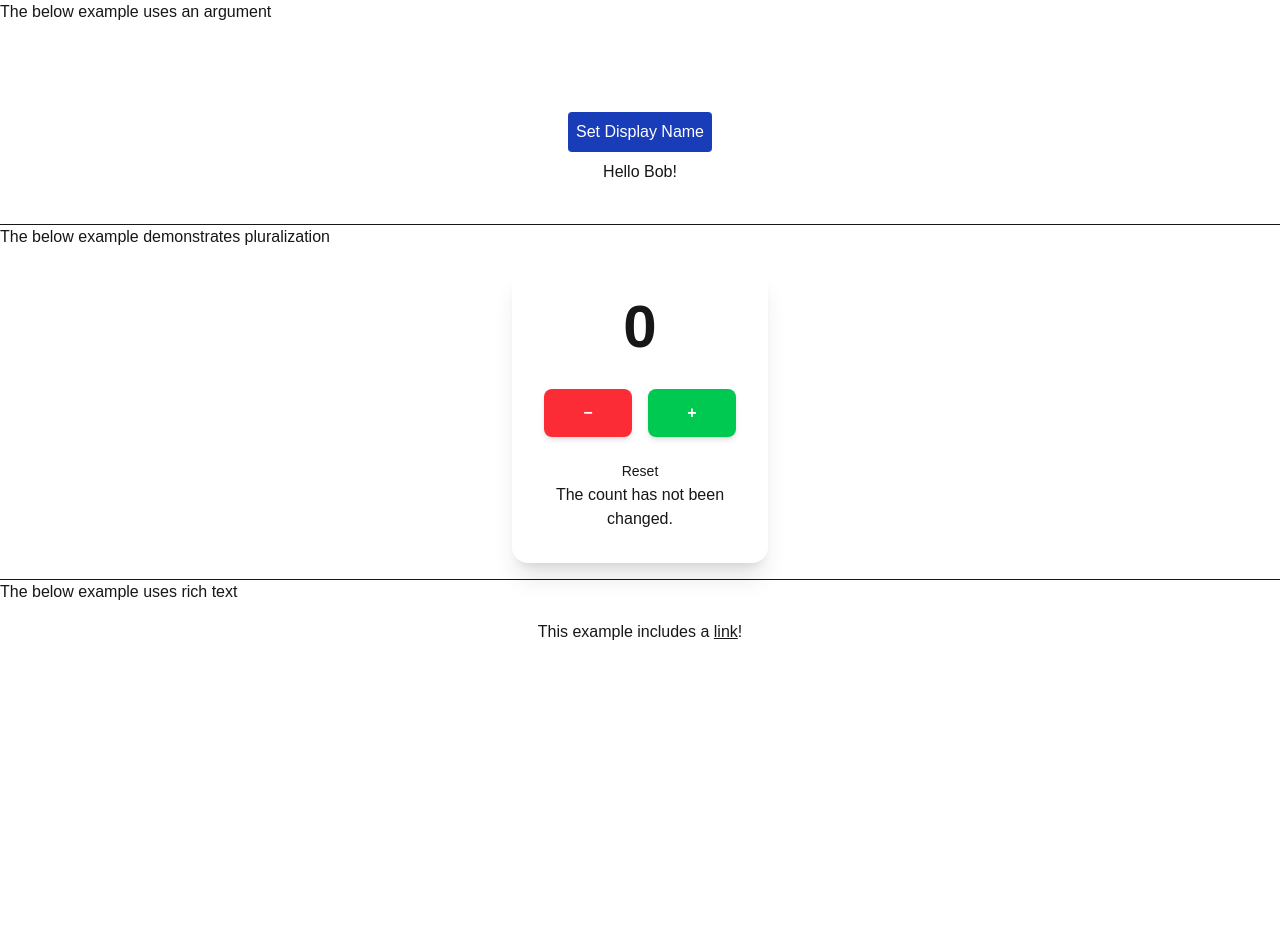
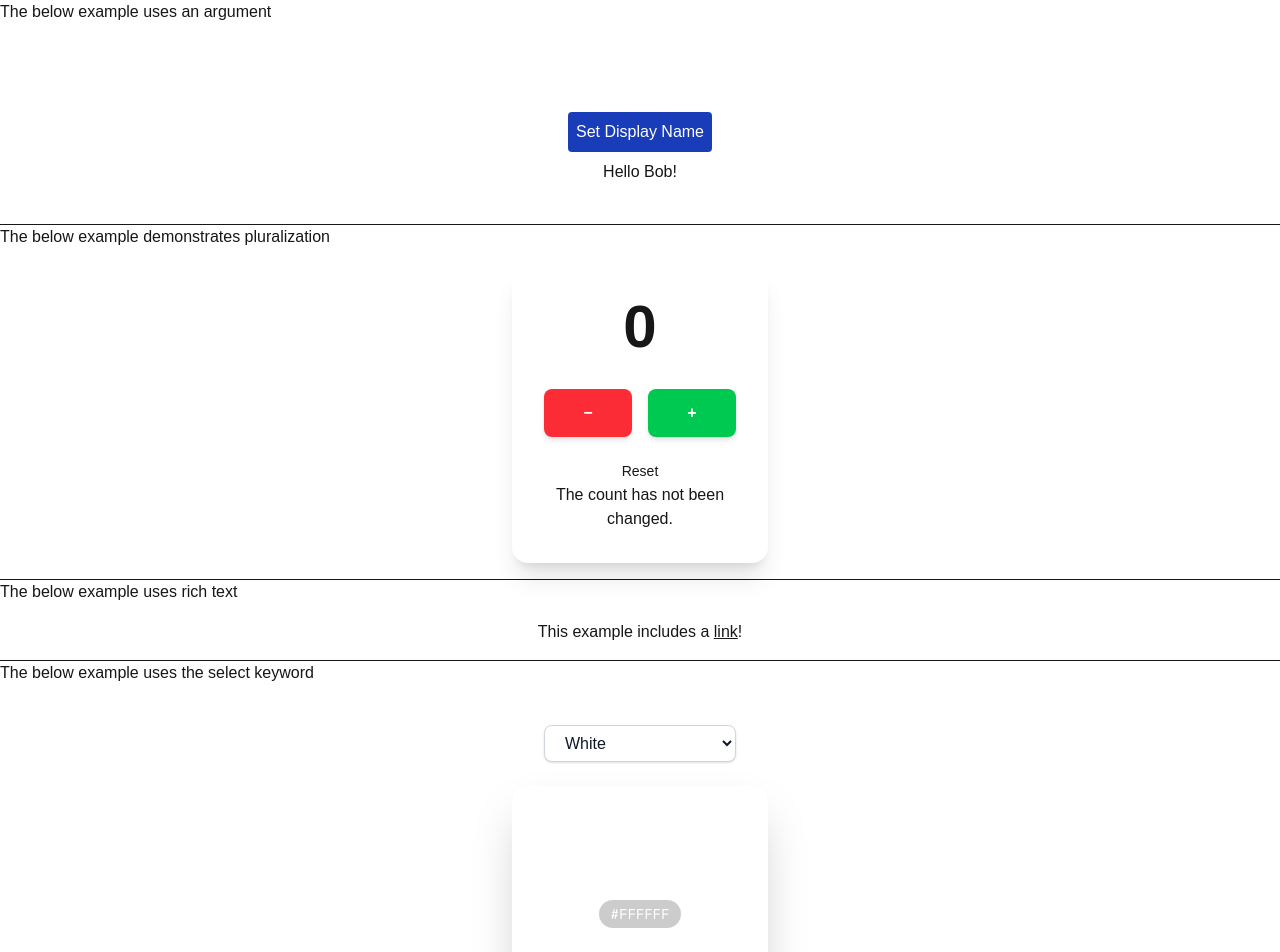
Before and after one commit to begarland/i18n-example, a Next.js app: page /translate-helpers in a window 1280 px wide. Shown: the top 952 px of the page. Before the commit the page ends 800 px from the top, so only its background shows below. Built offline with nearby package versions, Linux system fonts and the light colour scheme.

Commit message:
Add select keyword

```diff
--- a/app/translate-helpers/page.tsx
+++ b/app/translate-helpers/page.tsx
@@ -1,6 +1,7 @@
 import ExampleTranslationUsingRichText from "@/components/ExampleTranslationsUsingRichText"
 import ExampleTranslationUsingArgument from "@/components/ExampleTranslationUsingArgument"
 import ExampleTranslationUsingPluralization from "@/components/ExampleTranslationUsingPluralization"
+import ExampleTranslationUsingSelect from "@/components/ExampleTranslationUsingSelect"
 
 const Page = () => {
     return (
@@ -17,6 +18,10 @@ const Page = () => {
             <p>The below example uses rich text</p>
             <ExampleTranslationUsingRichText />
         </div>
+        <div>
+            <p>The below example uses the select keyword</p>
+            <ExampleTranslationUsingSelect />
+        </div>
 
       </div>
 
--- /dev/null
+++ b/components/ExampleTranslationUsingSelect.tsx
@@ -0,0 +1,49 @@
+"use client"
+import { useTranslations } from "next-intl";
+// For i18n to work on the client side, the application must be wrapped in a `<NextIntlClientProvider>` (see layout.tsx line 31)
+
+import { useState } from "react";
+
+const ExampleTranslationUsingSelect = () => {
+    const [selectedColor, setSelectedColor] = useState('#ffffff');
+    const t = useTranslations();
+
+  const colors = [
+    { name: 'White', value: '#ffffff' },
+    { name: 'Red', value: '#ef4444' },
+    { name: 'Blue', value: '#0ea5e9' },
+    { name: 'Green', value: '#10b981' },
+    { name: 'Purple', value: '#8b5cf6' },
+  ];
+
+  return (
+    <div className="flex flex-col items-center justify-center p-10 space-y-6">
+      <div className="text-center">
+        <select
+          id="color-select"
+          value={selectedColor}
+          onChange={(e) => setSelectedColor(e.target.value)}
+          className="block w-48 px-4 py-2 border border-gray-300 rounded-lg shadow-sm focus:ring-blue-500 focus:border-blue-500 bg-white text-gray-900"
+        >
+          {colors.map((color) => (
+            <option key={color.value} value={color.value}>
+              {t('color', {color: color.name as any})}
+            </option>
+          ))}
+        </select>
+      </div>
+      <div
+        className="w-64 h-64 rounded-2xl border-4 border-white shadow-2xl transition-all duration-500 ease-in-out"
+        style={{ backgroundColor: selectedColor }}
+      >
+        <div className="flex items-center justify-center h-full">
+          <span className="bg-black/20 backdrop-blur-md text-white px-3 py-1 rounded-full text-sm font-mono">
+            {selectedColor.toUpperCase()}
+          </span>
+        </div>
+      </div>
+    </div>
+  );
+};
+
+export default ExampleTranslationUsingSelect
--- a/components/ExampleTranslationsUsingRichText.tsx
+++ b/components/ExampleTranslationsUsingRichText.tsx
@@ -1,11 +1,13 @@
 "use client"
+// For i18n to work on the client side, the application must be wrapped in a `<NextIntlClientProvider>` (see layout.tsx line 31)
+
 import Link from "next/link"
 import { useTranslations } from "use-intl"
 
 const ExampleTranslationUsingRichText = () => {
     const t = useTranslations()
     return (
-      <div className="flex flex-col items-center justify-center p-4">
+      <div className="border-b flex flex-col items-center justify-center p-4">
         <p>{t.rich('linkExample', { link: (chunks) => <Link className='underline' href="/">{chunks}</Link>})}</p>
       </div>
     )
--- a/messages/en-US.d.json.ts
+++ b/messages/en-US.d.json.ts
@@ -8,6 +8,7 @@ declare const messages: {
     "reset": "Reset"
   },
   "pluralizationExample": "{count, plural,\n  =0 {The count has not been changed.}\n  =-1 {The count has been changed to -1.}\n  one {The count has been changed to 1.}\n  other {The count has been changed to #.}\n}",
-  "linkExample": "This example includes a <link>link</link>!"
+  "linkExample": "This example includes a <link>link</link>!",
+  "color": "{color, select, White {White} Red {Red} Blue {Blue} Green {Green} Purple {Purple} other {None}}"
 };
 export default messages;
--- a/messages/en-US.json
+++ b/messages/en-US.json
@@ -5,5 +5,6 @@
     "reset": "Reset"
   },
   "pluralizationExample": "{count, plural,\n  =0 {The count has not been changed.}\n  =-1 {The count has been changed to -1.}\n  one {The count has been changed to 1.}\n  other {The count has been changed to #.}\n}",
-  "linkExample": "This example includes a <link>link</link>!"
+  "linkExample": "This example includes a <link>link</link>!",
+  "color": "{color, select, White {White} Red {Red} Blue {Blue} Green {Green} Purple {Purple} other {None}}"
 }
--- a/messages/fr-CA.json
+++ b/messages/fr-CA.json
@@ -5,5 +5,6 @@
     "reset": "Réinitialiser"
   },
   "pluralizationExample": "{count, plural,\n  =0 {Le compte n'a pas été modifié.}\n  =-1 {Le compte a été modifié à -1.}\n  one {Le compte a été modifié à 1.}\n  other {Le compteur a été modifié en #.}\n}",
-  "linkExample": "\nCet exemple contient un <linklien</link>!"
+  "linkExample": "\nCet exemple contient un <linklien</link>!",
+  "color": "{color, select, Blanc {Blanc} Rouge {Rouge} Bleu {Bleu} Vert {Vert} Violet {Violet} autre {Aucun}}"
 }
```
Lines whose indentation alone changed are shown as unchanged.
